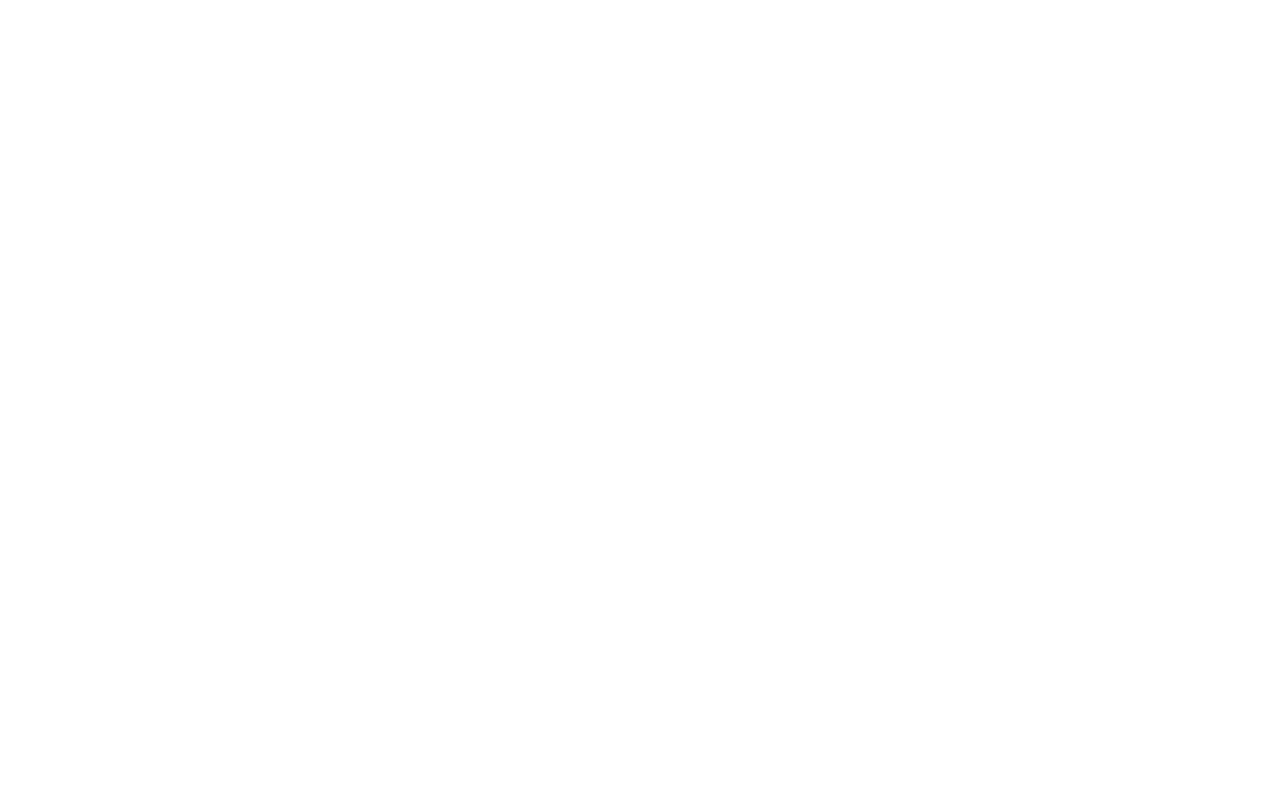
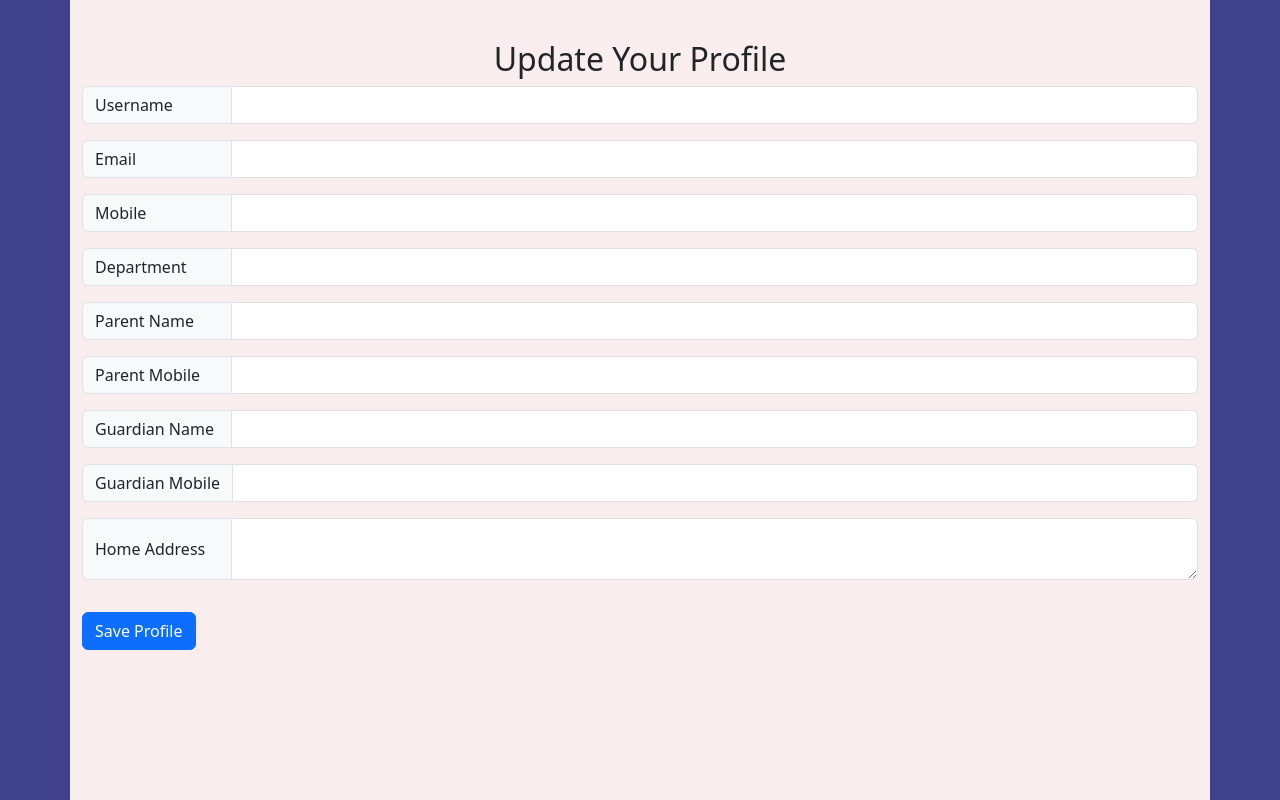
Before and after one commit to Santhosh1802/Digital-outpass-client, a React (Create React App) app: page /firsteditstudentprofile in a window 1280 px wide. Before the commit this address had no page. Built offline with nearby package versions, Linux system fonts and the light colour scheme.

Commit message:
25-09-2024

```diff
--- a/src/App.css
+++ b/src/App.css
@@ -28,7 +28,7 @@
 }
 .student{
   height:100vh;
-  background-color: rgb(249, 237, 237);
+  background-color:rgb(249, 237, 237);
 }
 .studentnav{
   background-color:rgb(63, 65, 141);
@@ -49,5 +49,10 @@
 }
 .editstudentprofile{
   background-color: rgb(249, 237, 237);
+  height: 110vh;
+}
+.firstedit{
+  padding-top: 5vh;
   height: 100vh;
+  background:rgb(249, 237, 237);
 }
--- a/src/App.js
+++ b/src/App.js
@@ -10,6 +10,7 @@ import SignUp from './SignUp';
 import EditStudentProfile from './EditStudentProfile';
 import ResetPassword from './ResetPassword';
 import RequestOutpass from './RequestOutpass';
+import FirstEditStudentProfile from './FirstEditStudentProfile';
 function App() {
 
   return (
@@ -19,13 +20,14 @@ function App() {
           <Route path="/" element={<Login/>}/>
           <Route path="/signup" element={<SignUp/>}/>
           <Route path="/forgotpassword" element={<ForgotPass/>}/>
-          <Route path="/resetpassword" element={<ResetPassword/>}/>
+          <Route path="/account/auth/reset/:token" element={<ResetPassword />}/>
           <Route path="/studentdashboard" element={<StudentDashboard/>}/>
           <Route path="/requestoutpass" element={<RequestOutpass/>}/>
           <Route path="/wardendashboard" element={<WardenDashboard/>}/>
           <Route path="/managementdashboard" element={<ManagementDashboard/>}/>
           <Route path="/securitydashboard" element={<SecurityDashboard/>}/>
           <Route path="/editstudentprofile" element={<EditStudentProfile/>}/>
+          <Route path='/firsteditstudentprofile' element={<FirstEditStudentProfile/>}/>
         </Routes>
       </Router>
     </div>
--- a/src/EditStudentProfile.js
+++ b/src/EditStudentProfile.js
@@ -6,36 +6,41 @@ import { useLocation } from 'react-router-dom';
 
 function EditStudentProfile() {
   const location=useLocation();
-  const{email,username}=location.state||{};
+  const{email}=location.state||{};
   const[message,setMessage]=useState("");
+  let id="";
   const[profileData,setProfileData]=useState({
     name:"",
     email:"",
     mobile:"",
     department:"",
-    parentname:"",
-    parentmobile:"",
-    guardianname:"",
-    guardianmobile:"",
-    homeaddr:""
+    parent_name:"",
+    parent_mobile:"",
+    guardian_name:"",
+    guardian_mobile:"",
+    home_addr:"",
+    id:"",
   });
   useEffect(()=>{
     const fetchProfileData=async()=>{
-      console.log(email);
+      // console.log(email);
       if(email){
       try{
         const response=await axios.get(process.env.REACT_APP_GET_PROFILE_API+email);
         setProfileData({
-          name: response.data.user.name,
-          email: response.data.user.email,
-          mobile: response.data.profile.mobile,
-          department: response.data.profile.department,
-          parentname: response.data.profile.parentname,
-          parentmobile: response.data.profile.parentmobile,
-          guardianname: response.data.profile.guardianname,
-          guardianmobile: response.data.profile.guardianmobile,
-          homeaddr: response.data.profile.homeaddr
+          name: response.data.name,
+          email: response.data.email,
+          mobile: response.data.mobile,
+          department: response.data.department,
+          parent_name: response.data.parent_name,
+          parent_mobile: response.data.parent_mobile,
+          guardian_name: response.data.guardian_name,
+          guardian_mobile: response.data.guardian_mobile,
+          home_addr: response.data.home_addr,
+          id:response.data.id,
         });
+        // console.log(response.data.id);
+
       }
       catch(error){
         console.log("Error fetching data",error);
@@ -44,30 +49,47 @@ function EditStudentProfile() {
     }
     fetchProfileData();
   },[email]);
-  const handleNameChange=(value)=>setProfileData({...profileData,name:value});
-  const handleEmailChange=(value)=>setProfileData({...profileData,email:value});
-  const handlePhoneChange = (value) => setProfileData({ ...profileData, mobile: value });
-  const handleDepartmentChange = (value) => setProfileData({ ...profileData, department: value });
-  const handleParentNameChange = (value) => setProfileData({ ...profileData, parentname: value });
-  const handleParentMobileChange = (value) => setProfileData({ ...profileData, parentmobile: value });
-  const handleGuardianNameChange = (value) => setProfileData({ ...profileData, guardianname: value });
-  const handleGuardianMobileChange = (value) => setProfileData({ ...profileData, guardianmobile: value });
-  const handleHomeAddrChange=(value)=>setProfileData({...profileData,homeaddr:value});
+  const handleNameChange=(value)=>
+    setProfileData({...profileData,name:value});
+  const handleEmailChange=(value)=>
+    setProfileData({...profileData,email:value});
+  const handlePhoneChange = (value) =>
+    setProfileData({ ...profileData, mobile: value });
+  const handleDepartmentChange = (value) =>
+    setProfileData({ ...profileData, department: value });
+  const handleParentNameChange = (value) =>
+    setProfileData({ ...profileData, parent_name: value });
+  const handleParentMobileChange = (value) =>
+    setProfileData({ ...profileData, parent_mobile: value });
+  const handleGuardianNameChange = (value) =>
+    setProfileData({ ...profileData, guardian_name: value });
+  const handleGuardianMobileChange = (value) =>
+    setProfileData({ ...profileData, guardian_mobile: value });
+  const handleHomeAddrChange=(value)=>
+    setProfileData({...profileData,home_addr:value});
 
   const handleSubmit=async(event)=>{
     event.preventDefault();
     console.log("Submitting profile data:",profileData);
 
     try {
-      const response=await axios.put(`${process.env.REACT_APP_UPDATE_PROFILE_API}?email=${email}`,profileData);
+      const response=await axios.put(process.env.REACT_APP_UPDATE_PROFILE_API+profileData.id,profileData)
+      .then()
+      .catch(error=> {
+        console.log(error)
+      })
       console.log.apply('Profile updated Successfully',response.data);
+      console.log(profileData.id);
+
       setMessage("Profile updated Successfully");
     } catch (error) {
       console.log("Error updating profile",error);
+      console.log(profileData.id);
+
     }
   }
   return (
-    <div className="d-flex justify-content-center align-items-center min-vh-100">
+    <div className="d-flex justify-content-center align-items-center min-vh-100" >
       <div style={{ maxWidth: '600px', width: '100%' }}>
     <div className='editstudentprofile'>
       <form onSubmit={handleSubmit}>
@@ -76,11 +98,11 @@ function EditStudentProfile() {
         email={profileData.email}
         mobile={profileData.mobile}
         department={profileData.department}
-        parentname={profileData.parentname}
-        parentmobile={profileData.parentmobile}
-        guardianname={profileData.guardianname}
-        guardianmobile={profileData.guardianmobile}
-        homeaddr={profileData.homeaddr}
+        parent_name={profileData.parent_name}
+        parent_mobile={profileData.parent_mobile}
+        guardian_name={profileData.guardian_name}
+        guardian_mobile={profileData.guardian_mobile}
+        home_addr={profileData.home_addr}
         onNameChange={handleNameChange}
         onEmailChange={handleEmailChange}
         onPhoneChange={handlePhoneChange}
@@ -91,7 +113,7 @@ function EditStudentProfile() {
         onGuardianMobileChange={handleGuardianMobileChange}
         onHomeAddrChange={handleHomeAddrChange}
       />
-      <div className="text-center mb-4">
+      <div className="text-center" style={{background:"rgb(249, 237, 237)"}}>
       {<p>{message}</p>}
       <br></br>
       <Submit/>
--- /dev/null
+++ b/src/FirstEditStudentProfile.js
@@ -0,0 +1,177 @@
+import { useState, useEffect } from 'react';
+import { useNavigate, useLocation } from 'react-router-dom';
+import axios from 'axios';
+import { Form, Button, Container, InputGroup } from 'react-bootstrap';
+
+const FirstEditStudentProfile = () => {
+    const location = useLocation();
+    const navigate = useNavigate();
+
+    // Get username and email from location state
+    const { email, username } = location.state || {};
+
+    // Initialize form state with username and email
+    const [formData, setFormData] = useState({
+        name: '',
+        email: '',
+        mobile: '',
+        department: '',
+        parent_name: '',
+        parent_mobile: '',
+        guardian_name: '',
+        guardian_mobile: '',
+        home_addr: '',
+    });
+
+    const [error, setError] = useState('');
+    const [success, setSuccess] = useState(false);
+
+    useEffect(() => {
+        setFormData((prevData) => ({
+            ...prevData,
+            name: username || '',
+            email: email || '',
+        }));
+    }, [email, username]);
+
+    const handleChange = (e) => {
+        const { name, value } = e.target;
+        setFormData((prevData) => ({
+            ...prevData,
+            [name]: value,
+        }));
+    };
+
+
+    const handleSubmit = async (e) => {
+        e.preventDefault();
+
+        try {
+            const res=await axios.post(process.env.REACT_APP_NEW_PROFILE_API, formData);
+            console.log(res.data);
+            setSuccess(true);
+            setError('')
+
+
+
+            navigate('/studentdashboard', { state: { email,username } });
+        } catch (err) {
+            setError('Failed to update profile');
+            setSuccess(false);
+            console.error(err);
+        }
+    };
+
+    return (
+        <Container className="firstedit">
+            <h2 className="text-center">Update Your Profile</h2>
+            <Form onSubmit={handleSubmit}>
+                <InputGroup className="mb-3">
+                    <InputGroup.Text className='equal-text1'>Username</InputGroup.Text>
+                    <Form.Control
+                        type="text"
+                        name="username"
+                        value={formData.name}
+                        onChange={handleChange}
+                        readOnly
+                    />
+                </InputGroup>
+
+                <InputGroup className="mb-3">
+                    <InputGroup.Text className='equal-text1'>Email</InputGroup.Text>
+                    <Form.Control
+                        type="email"
+                        name="email"
+                        value={formData.email}
+                        onChange={handleChange}
+                        readOnly
+                    />
+                </InputGroup>
+
+                <InputGroup className="mb-3">
+                    <InputGroup.Text className='equal-text1'>Mobile</InputGroup.Text>
+                    <Form.Control
+                        type="text"
+                        name="mobile"
+                        value={formData.mobile}
+                        onChange={handleChange}
+                        required
+                    />
+                </InputGroup>
+
+                <InputGroup className="mb-3">
+                    <InputGroup.Text className='equal-text1'>Department</InputGroup.Text>
+                    <Form.Control
+                        type="text"
+                        name="department"
+                        value={formData.department}
+                        onChange={handleChange}
+                        required
+                    />
+                </InputGroup>
+
+                <InputGroup className="mb-3">
+                    <InputGroup.Text className='equal-text1'>Parent Name</InputGroup.Text>
+                    <Form.Control
+                        type="text"
+                        name="parent_name"
+                        value={formData.parent_name}
+                        onChange={handleChange}
+                        required
+                    />
+                </InputGroup>
+
+                <InputGroup className="mb-3">
+                    <InputGroup.Text className='equal-text1'>Parent Mobile</InputGroup.Text>
+                    <Form.Control
+                        type="text"
+                        name="parent_mobile"
+                        value={formData.parent_mobile}
+                        onChange={handleChange}
+                        required
+                    />
+                </InputGroup>
+
+                <InputGroup className="mb-3">
+                    <InputGroup.Text className='equal-text1'>Guardian Name</InputGroup.Text>
+                    <Form.Control
+                        type="text"
+                        name="guardian_name"
+                        value={formData.guardian_name}
+                        onChange={handleChange}
+                    />
+                </InputGroup>
+
+                <InputGroup className="mb-3">
+                    <InputGroup.Text className='equal-text1'>Guardian Mobile</InputGroup.Text>
+                    <Form.Control
+                        type="text"
+                        name="guardian_mobile"
+                        value={formData.guardian_mobile}
+                        onChange={handleChange}
+                    />
+                </InputGroup>
+
+                <InputGroup className="mb-3">
+                    <InputGroup.Text className='equal-text1'>Home Address</InputGroup.Text>
+                    <Form.Control
+                        as="textarea"
+                        name="home_addr"
+                        value={formData.home_addr}
+                        onChange={handleChange}
+                        required
+                    />
+                </InputGroup>
+
+                {error && <p style={{ color: 'red' }}>{error}</p>}
+                {success && <p style={{ color: 'green' }}>Profile updated successfully!</p>}
+
+                <Button variant="primary" type="submit" className="mt-3">
+                    Save Profile
+                </Button>
+            </Form>
+        </Container>
+    );
+};
+
+export default FirstEditStudentProfile;
--- a/src/ForgotPass.js
+++ b/src/ForgotPass.js
@@ -17,9 +17,7 @@ function ForgotPass() {
     e.preventDefault();
     console.log(email);
     try {
-        const res=await axios.post(process.env.REACT_APP_FORGOTPASS_API,{
-          email,
-        })
+        const res=await axios.post(process.env.REACT_APP_FORGOTPASS_API+email)
         setMessage(res.data.message);
         setError('');
         console.log(res.data);
--- a/src/RequestOutpass.js
+++ b/src/RequestOutpass.js
@@ -6,9 +6,9 @@ function RequestOutpass() {
         console.log('Form submitted:', data);
       };
   return (
-    <div className='student'>
+    <div className='student text-center'>
         <h1>Request Outpass</h1>
-        <OutpassForm onSubmit={handleFormSubmit} />
+        <OutpassForm onSubmit={handleFormSubmit}/>
     </div>
   )
 }
--- a/src/StudentDashboard.js
+++ b/src/StudentDashboard.js
@@ -15,20 +15,30 @@ const StudentDashboard = () => {
     useEffect(()=>{
         const fetchUserDetails=async()=>{
             try {
-                const res=await axios.get(process.env.REACT_APP_GET_PROFILE_API+email);
-                setUserDetails(res.data.user);
-                console.log(res.data.user);
+                await axios.get(process.env.REACT_APP_GET_PROFILE_API+email)
+                .then(Response => {
+                    setUserDetails(Response.data)
+                    console.log(Response.data)
+
+                })
+                // console.log(res)
+                // setUserDetails(res.data);
+                // console.log(userDetails)
+                // console.log("from res.data",res.data);
+                console.log(email);
+
             } catch (err) {
                 setError("Failed to fetch user detials");
-                console.log(email,username);
+                console.log(email);
+                console.log(err);
 
-                navigate("/editstudentprofile",{state:{email,username}});
+                navigate("/firsteditstudentprofile",{state:{email,username}});
             }
         }
         if(email){
             fetchUserDetails();
         }
-    },[email,username]);
+    },[email, navigate, username]);
     return (
         <div>
             <NavStudent email={email}/>
@@ -41,14 +51,13 @@ const StudentDashboard = () => {
                         <div>
                             <p><strong>Name:</strong> {userDetails.name}</p>
                             <p><strong>Email:</strong> {userDetails.email}</p>
-                            <p><strong>User type:</strong> {userDetails.userType}</p>
-                            <p><strong>Mobile:</strong> {userDetails.profile?.mobile || 'N/A'}</p>
-                            <p><strong>Department:</strong> {userDetails.profile?.department || 'N/A'}</p>
-                            <p><strong>Parent Name:</strong> {userDetails.profile?.parentname || 'N/A'}</p>
-                            <p><strong>Parent Mobile:</strong> {userDetails.profile?.parentmobile || 'N/A'}</p>
-                            <p><strong>Guardian Name:</strong> {userDetails.profile?.guardianname || 'N/A'}</p>
-                            <p><strong>Guardian Mobile:</strong> {userDetails.profile?.guardianmobile || 'N/A'}</p>
-                            <p><strong>Home Address:</strong> {userDetails.profile?.homeaddr || 'N/A'}</p>
+                            <p><strong>Mobile:</strong> {userDetails.mobile || 'N/A'}</p>
+                            <p><strong>Department:</strong> {userDetails.department || 'N/A'}</p>
+                            <p><strong>Parent Name:</strong> {userDetails.parent_name || 'N/A'}</p>
+                            <p><strong>Parent Mobile:</strong> {userDetails.parent_mobile || 'N/A'}</p>
+                            <p><strong>Guardian Name:</strong> {userDetails.guardian_name || 'N/A'}</p>
+                            <p><strong>Guardian Mobile:</strong> {userDetails.guardian_mobile || 'N/A'}</p>
+                            <p><strong>Home Address:</strong> {userDetails.home_addr || 'N/A'}</p>
                         </div>
                     ):(
                         <div>
--- a/src/components/OutpassForm.js
+++ b/src/components/OutpassForm.js
@@ -1,13 +1,12 @@
 import React, { useState } from 'react';
-import { Form, Button } from 'react-bootstrap';
+import { Form, Button, InputGroup } from 'react-bootstrap';
 
 const OutpassForm = ({ onSubmit }) => {
   const [formData, setFormData] = useState({
     name: '',
     department: '',
     purpose: '',
-    inDate: '',
-    inTime: '',
+    inDateTime: '',
     outDateTime: '',
   });
 
@@ -18,35 +17,22 @@ const OutpassForm = ({ onSubmit }) => {
 
   const handleSubmit = (e) => {
     e.preventDefault();
-    const formattedData = {
-      ...formData,
-      inDate: formatDate(formData.inDate),
-      outDate: formatDate(formData.outDate)
-    };
-    onSubmit(formattedData);
+    onSubmit(formData);
     setFormData({
       name: '',
       department: '',
       purpose: '',
-      inDate: '',
-      inTime: '',
+      inDateTime: '',
       outDateTime: '',
     });
   };
 
-  const formatDate = (dateString) => {
-    const date = new Date(dateString);
-    console.log(date);
-
-    return date.toISOString().split('T')[0];
-  };
-
   return (
-    <div className="d-flex justify-content-center align-items-center min-vh-110">
+    <div className="d-flex justify-content-center align-items-center min-vh-110 text-center">
       <div style={{ maxWidth: '600px', width: '100%' }}>
         <Form onSubmit={handleSubmit}>
-      <Form.Group controlId="formName">
-        <Form.Label>Name</Form.Label>
+          <InputGroup className="mb-3">
+            <InputGroup.Text className='equal-text1'>Name</InputGroup.Text>
             <Form.Control
               type="text"
               name="name"
@@ -54,10 +40,10 @@ const OutpassForm = ({ onSubmit }) => {
               onChange={handleChange}
               required
             />
-      </Form.Group>
+          </InputGroup>
 
-      <Form.Group controlId="formDepartment">
-        <Form.Label>Department</Form.Label>
+          <InputGroup className="mb-3">
+            <InputGroup.Text className='equal-text1'>Department</InputGroup.Text>
             <Form.Control
               type="text"
               name="department"
@@ -65,10 +51,10 @@ const OutpassForm = ({ onSubmit }) => {
               onChange={handleChange}
               required
             />
-      </Form.Group>
+          </InputGroup>
 
-      <Form.Group controlId="formPurpose">
-        <Form.Label>Purpose</Form.Label>
+          <InputGroup className="mb-3">
+            <InputGroup.Text className='equal-text1'>Purpose</InputGroup.Text>
             <Form.Control
               type="text"
               name="purpose"
@@ -76,10 +62,10 @@ const OutpassForm = ({ onSubmit }) => {
               onChange={handleChange}
               required
             />
-      </Form.Group>
+          </InputGroup>
 
-      <Form.Group controlId="formOutDateTime">
-        <Form.Label>Out Date & Time</Form.Label>
+          <InputGroup className="mb-3">
+            <InputGroup.Text className='equal-text1'>Out Date & Time</InputGroup.Text>
             <Form.Control
               type="datetime-local"
               name="outDateTime"
@@ -87,11 +73,10 @@ const OutpassForm = ({ onSubmit }) => {
               onChange={handleChange}
               required
             />
-      </Form.Group>
+          </InputGroup>
 
-
-      <Form.Group controlId="formInDateTime">
-        <Form.Label>In Date & Time</Form.Label>
+          <InputGroup className="mb-3">
+            <InputGroup.Text className='equal-text1'>In Date & Time</InputGroup.Text>
             <Form.Control
               type="datetime-local"
               name="inDateTime"
@@ -99,9 +84,9 @@ const OutpassForm = ({ onSubmit }) => {
               onChange={handleChange}
               required
             />
-      </Form.Group>
-      <br></br>
+          </InputGroup>
 
+          <br />
 
           <Button variant="primary" type="submit">
             Submit
```
Also changed, not shown: src/components/EditProfileStudent.js (+8 -8 lines). Lines whose indentation alone changed are shown as unchanged.
